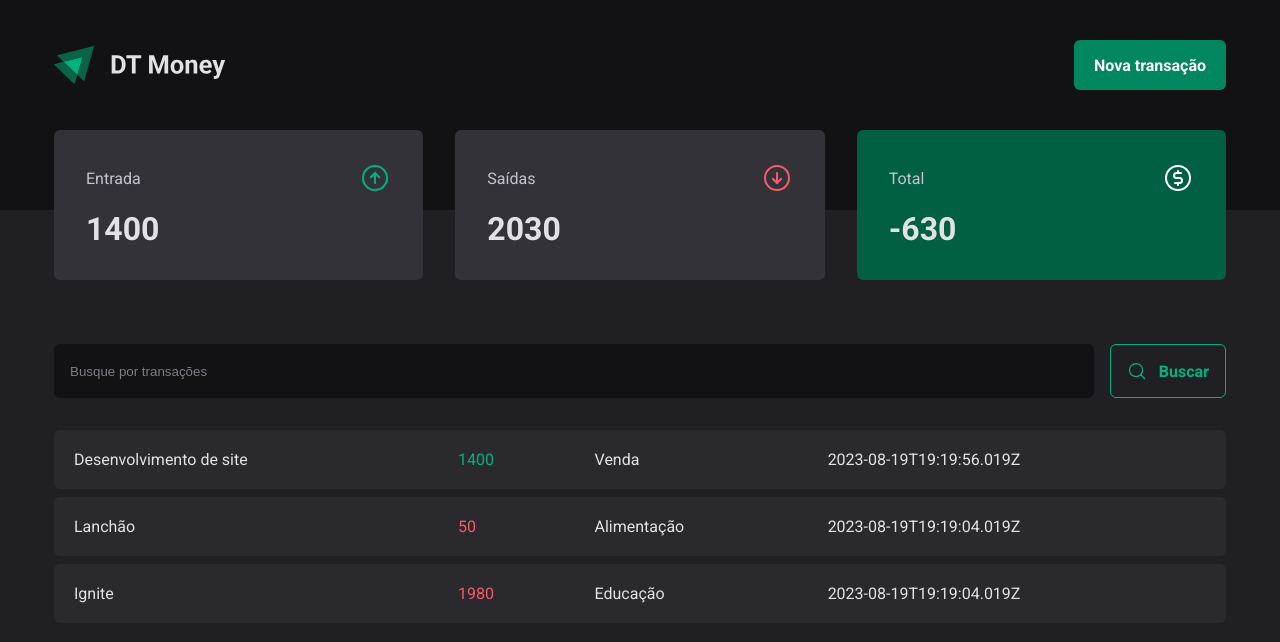
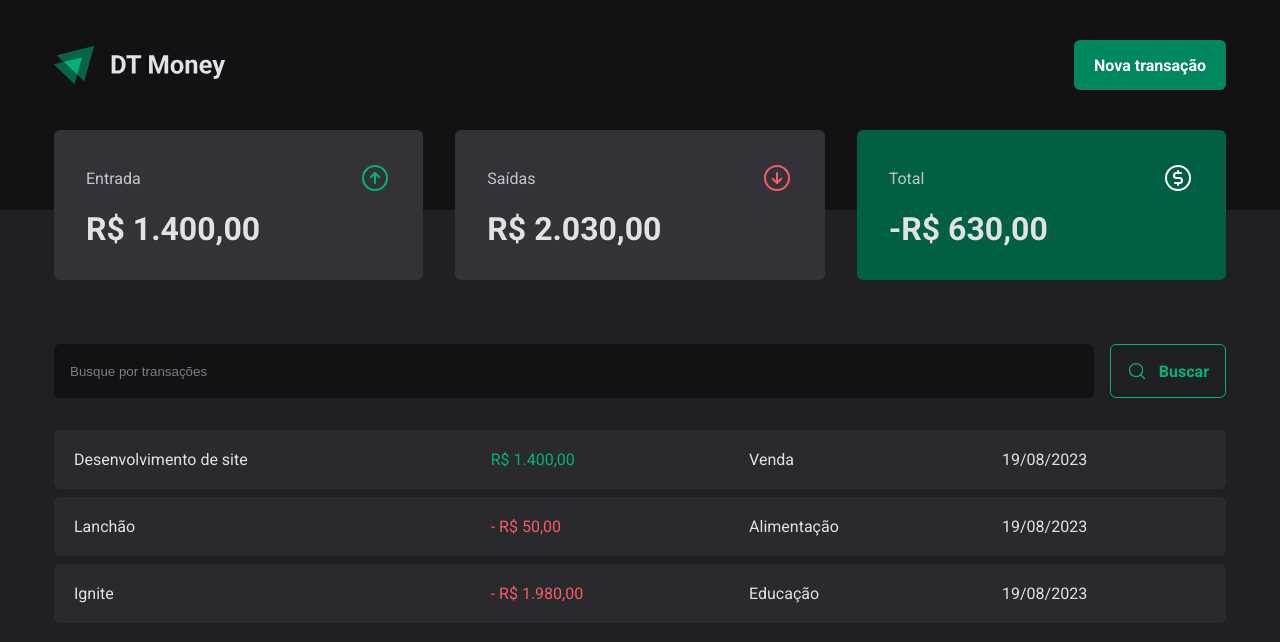
Before and after one commit to vitoorfraga/ignite-dt-money, a React (Vite) app: page / in a window 1280 px wide. Shown: the top 642 px of the page. Built offline with nearby package versions, Linux system fonts and the light colour scheme; data requests are answered from the project's data file.

Commit message:
Conexão com a API - Formatando valores

```diff
--- a/src/components/Summary/index.tsx
+++ b/src/components/Summary/index.tsx
@@ -2,6 +2,7 @@
 import { SummaryCard, SummaryContainer } from "./styles";
 import { useContext } from "react";
 import { TransactionsContext } from "../../contexts/TransactionsContext";
+import { priceFormatter } from "../../utils/formatter";
 
 export function Summary() {
   const { transactions } = useContext(TransactionsContext)
@@ -33,7 +34,7 @@
           <ArrowCircleUp size={32} color="#00b37e"/>
         </header>
 
-        <strong>{summary.income}</strong>
+        <strong>{priceFormatter.format(summary.income) }</strong>
       </SummaryCard>
 
       <SummaryCard>
@@ -42,7 +43,7 @@
           <ArrowCircleDown size={32} color="#f75a68"/>
         </header>
 
-        <strong>{summary.outcome}</strong>
+        <strong>{priceFormatter.format(summary.outcome) }</strong>
       </SummaryCard>
 
       <SummaryCard variant="green">
@@ -51,7 +52,7 @@
           <CurrencyCircleDollar size={32} color="#fff"/>
         </header>
 
-        <strong>{summary.total}</strong>
+        <strong>{priceFormatter.format(summary.total) }</strong>
       </SummaryCard>
     </SummaryContainer>
   )
--- a/src/pages/Transactions/index.tsx
+++ b/src/pages/Transactions/index.tsx
@@ -4,6 +4,7 @@
 import { SearchForm } from "./components/SearchForm";
 import { PriceHightlight, TransactionsContainer, TransactionsTable } from "./styles";
 import { TransactionsContext } from "../../contexts/TransactionsContext";
+import { dateFormatter, priceFormatter } from "../../utils/formatter";
 
 
 
@@ -29,12 +30,13 @@
                 <tr key={transaction.id}>
                   <td>{transaction.description}</td>
                   <td>
-                    <PriceHightlight variant={transaction.type === "income" ? "income" : "outcome"}>
-                      {transaction.price}
+                    <PriceHightlight variant={transaction.type}>
+                      {transaction.type === "outcome" && '- '}
+                      {priceFormatter.format(transaction.price)}
                     </PriceHightlight>
                   </td>
                   <td>{transaction.category}</td>
-                  <td>{transaction.createdAt}</td>
+                  <td>{dateFormatter.format(new Date(transaction.createdAt))}</td>
                 </tr>
               )
             })}
--- /dev/null
+++ b/src/utils/formatter.ts
@@ -0,0 +1,8 @@
+// => formata Datas.
+export const dateFormatter = new Intl.DateTimeFormat('pt-br');
+
+// => Formata valores monetários.
+export const priceFormatter = new Intl.NumberFormat('pt-br', {
+  style: 'currency',
+  currency: 'BRL'
+});
```
